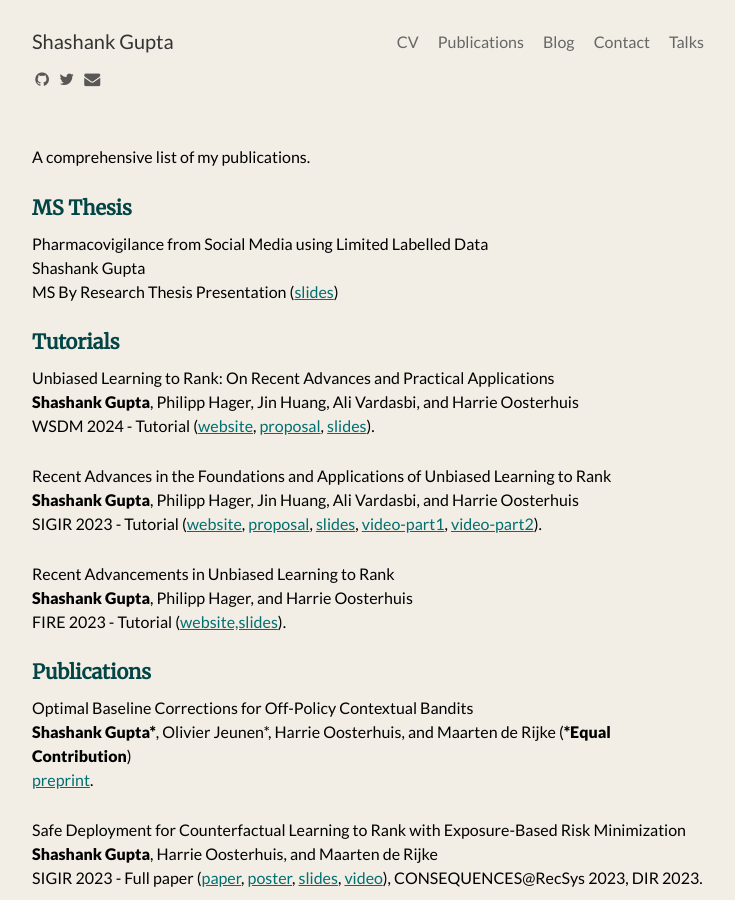
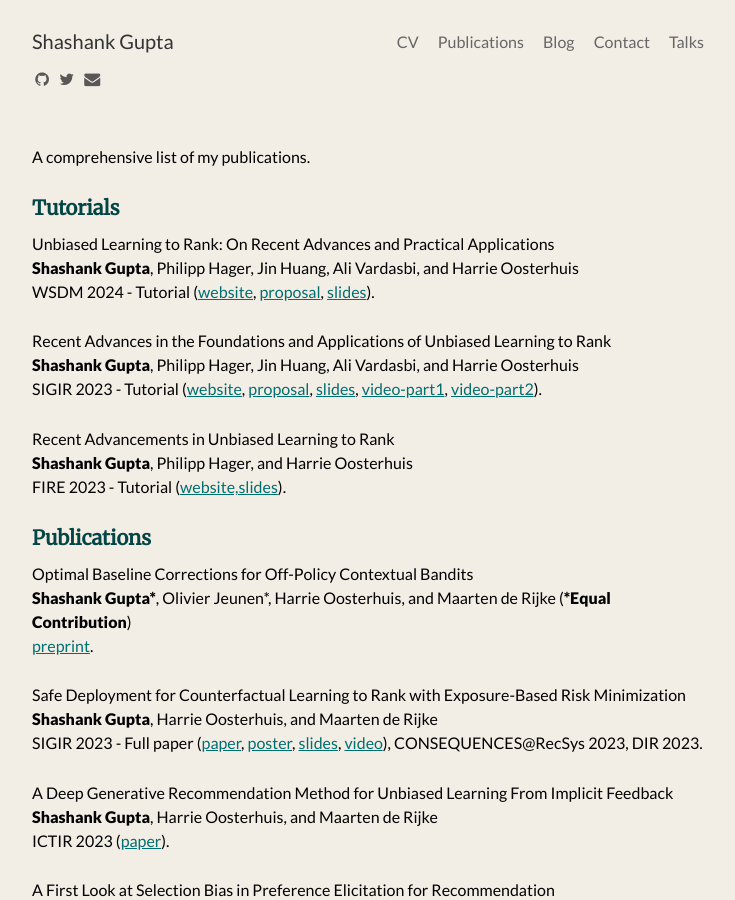
Before and after one commit to shashankg7/shashankg7.github.io, a Jekyll site: the page built from publications.md, in a window 1280 px wide and 900 px high. Shown: the whole window, without its empty margins (272-1007 px from the left). Built offline with Jekyll 4.4.1, drawn with Linux system fonts in a browser that asks for light colours; nearby versions of some CDN libraries; some of the changed text lies outside the part shown.

Commit message:
Update publications.md

```diff
--- a/publications.md
+++ b/publications.md
@@ -5,13 +5,6 @@
 
 
 A comprehensive list of my publications.
-
-### MS Thesis
-
-Pharmacovigilance from Social Media using Limited Labelled Data <br>
-Shashank Gupta <br>
-MS By Research Thesis Presentation ([slides](https://docs.google.com/presentation/d/e/2PACX-1vTN0FDiDJsy5cdVeAoZVj2ai2x-8zvDPbkR4JygE7XdCxBoDeIgr73vSHuhXRVeKh9jjiIvzwTXgBo4/pub?start=false&loop=false&delayms=60000))
-
 
 ### Tutorials
 
```
Also changed, not shown: other parts of publications.md (+6 -0 lines).
